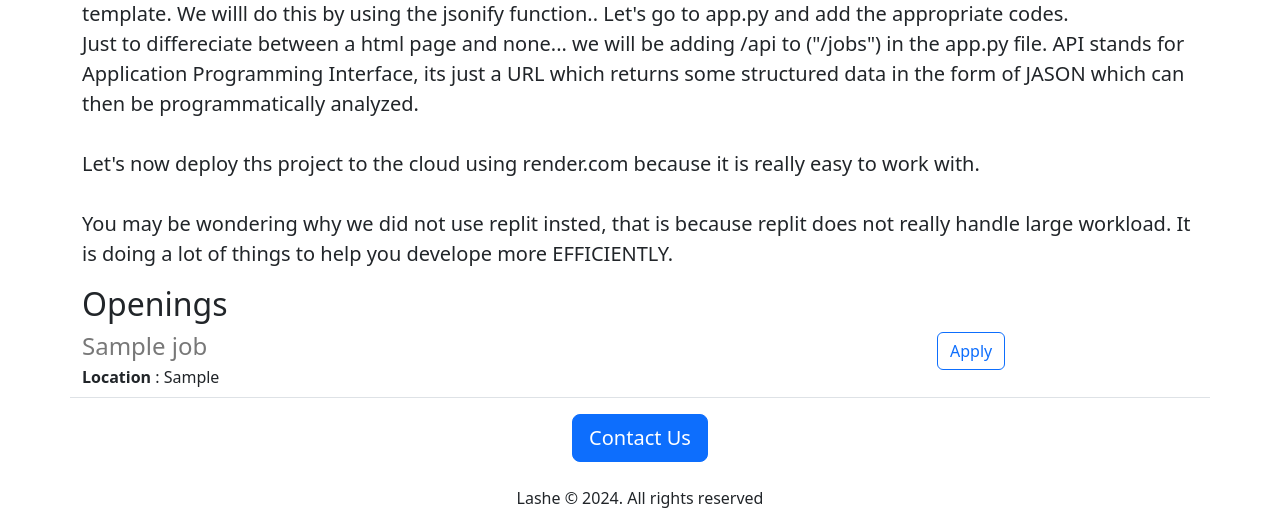
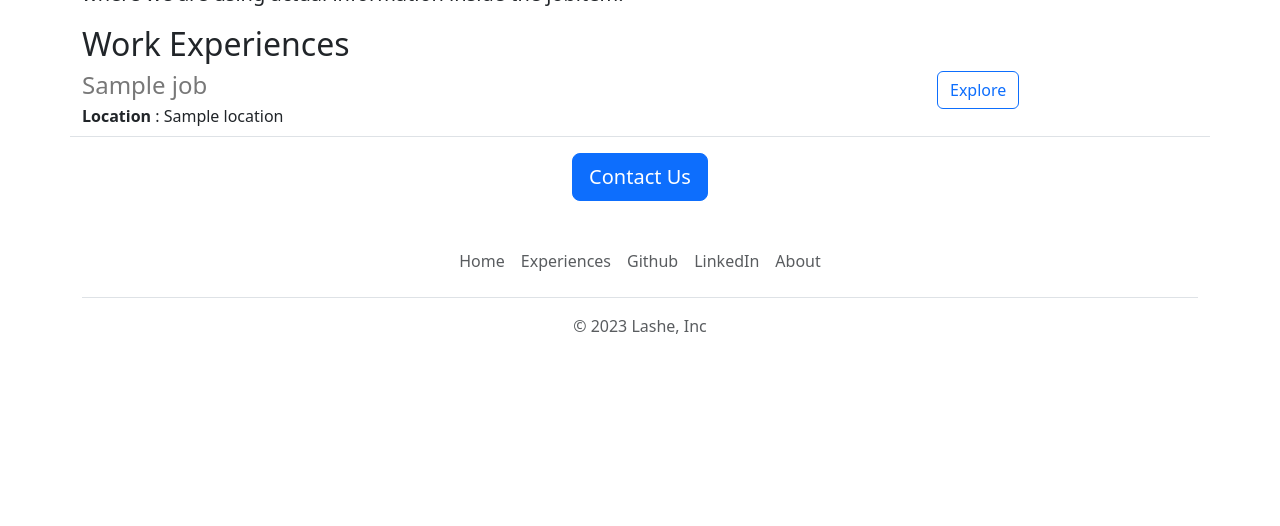
Before and after one commit to tioluakin/tiolu-careers-website, a Flask app: template templates/home.html in a window 1280 px wide. Shown: the part 833-1359 px from the top of the page. After the commit the page ends 1167 px from the top, so only its background shows below. Run offline with Flask 3, Linux system fonts and the light colour scheme; the template is opened without the code that fills it: most values are stand-ins (such as "Sample title", 1, 10 or a date in 2020).

Commit message:
functional and aesthetic improvement

```diff
--- a/app.py
+++ b/app.py
@@ -7,14 +7,14 @@ JOBS =[
 {
   'id': '1',
   'title': 'Data Analyst',
-  'location': 'Bengaluru, India',
-  'salary': 'Rs. 10,00,000'
+  'location': 'Canada/Remote',
+  # 'salary': 'Rs. 10,00,000'
 },
 {
   'id': '2',
   'title': 'Data Scientist',
-  'location': 'Bengaluru, India',
-  'salary': 'Rs. 10,00,000'
+  'location': 'Lagos,Nigeria',
+  # 'salary': 'Rs. 10,00,000'
 },
   {
     'id': '3',
@@ -25,8 +25,8 @@ JOBS =[
   {
     'id': '3',
     'title': 'Backend Developer',
-    'location': 'Abuja, Nigeia',
-    'salary': 'N150,00,000'
+    'location': 'Tanzania',
+    # 'salary': 'N150,00,000'
   },
 ]
 
--- /dev/null
+++ b/templates/footer.html
@@ -0,0 +1,17 @@
+<div class="b-example-divider"></div>
+
+<div class="container">
+  <footer class="py-3 my-4">
+    <ul class="nav justify-content-center border-bottom pb-3 mb-3">
+      <li class="nav-item"><a href="https://lashe.onrender.com/" class="nav-link px-2 text-body-secondary">Home</a></li>
+      <li class="nav-item"><a href="#" class="nav-link px-2 text-body-secondary">Experiences</a></li>
+      <li class="nav-item"><a href="https://github.com/tioluakin" class="nav-link px-2 text-body-secondary">Github</a></li>
+
+      <li class="nav-item"><a href="https://www.linkedin.com/in/tioluwalashe-akinbule" class="nav-link px-2 text-body-secondary">LinkedIn</a></li>
+
+
+      <li class="nav-item"><a href="#" class="nav-link px-2 text-body-secondary">About</a></li>
+    </ul>
+    <p class="text-center text-body-secondary">&copy; 2023 Lashe, Inc</p>
+  </footer>
+</div>
--- a/templates/home.html
+++ b/templates/home.html
@@ -30,27 +30,26 @@
 
   </head>
   <body>
+    {% include 'nav.html' %}
+     <img class="img-fluid" id ="banner" src="https://f94e4117-b018-433d-8155-8070885ab0f4-00-2mn0afkwdjc4l.picard.replit.dev/static/banner.jpg.jpg".jpg alt="">
 <div class="container">
 
-<h1 class="text-center mt-9 mb-4">
+<h1 class="text-center mt-4 mb-4">
 {{company_name}} Lashe
 </h1>
 
 
-   <img class="img-fluid" id ="banner" src="https://f94e4117-b018-433d-8155-8070885ab0f4-00-2mn0afkwdjc4l.picard.replit.dev/static/banner.jpg.jpg".jpg alt="">
-
-  <h2 class="text-center mt-2 mb-4">
+  <!-- <h2 class="text-center mt-2 mb-4">
     About Lashe
-  </h2 >
+  </h2 > -->
+  <div class="row">
+    <div class="col-md-6">
 <p class="lead">
-
-
-
 
  Now we have some dynamic data that we have rendered. we have taken information that was stored inside the JOBS list in app.py and and passed it into the render template (@app.route("/")) as a variable called jobs and of course we also passed another variable called 'company_name' which is the name of the company that we have passed into the template.
   <br><br>
 We are getting values out of the job variables into jobs and then passing it into the template called jobitem.html where we are using actual information inside the jobitem.
-  <br><br>
+  <!-- <br><br>
   Look at the appropriate documentation to create a template like this or just search online to figure out how. 90% of web development is done probably by just looking thngs up online. No body remembers all these from scratch
   <br>
   Now let's take the items in the JOBS list and render and covert them into a JASON string and then pass it into the template. We willl do this by using the jsonify function.. Let's go to app.py and add the appropriate codes.
@@ -59,12 +58,15 @@ Just to differeciate between a html page and none... we will be adding /api to (
   <br><br>
   Let's now deploy ths project to the cloud using render.com because it is really easy to work with.
    <br><br>
-You may be wondering why we did not use replit insted, that is because replit does not really handle large workload. It is doing a lot of things to help you develope more EFFICIENTLY.
+You may be wondering why we did not use replit insted, that is because replit does not really handle large workload. It is doing a lot of things to help you develope more EFFICIENTLY. -->
+</p>
+      </div>
+     <div class="d-none d-md-block col-6">
+<img src="/static/people.jpg" style="height:320px; border-radius:4px;" >
+       </div>
+</div>
 
-
-</p>
-
-  <h2>Openings</h2>
+  <h2>Work Experiences </h2>
   <!-- Templating syntax by Flsk, a way to insert dynamic data in HTML and Css -->
   <div>
     {% for job in jobs %}
@@ -75,11 +77,11 @@ You may be wondering why we did not use replit insted, that is because replit do
 
   <!--this is how to apply style in-line  -->
 <div class="text-center" >
-  <button class="btn btn-primary btn-lg">Contact Us</button>
-  <p class="mt-4">Lashe &copy; 2024. All rights reserved</p>
+  <a class="btn btn-primary btn-lg" href="mailto:tioluakin@gmail.com?subject=Questions%20about%20job%20work%20experience&body=My%20name%3A%20(your%20name%20here)%0D%0AMy%20questions%3A%20(enter%20questions%20here")>Contact Us</a>
+
 </div>
 
-
 </div>
+    {% include 'footer.html'%}
   </body>
 </html>
--- a/templates/jobitem.html
+++ b/templates/jobitem.html
@@ -2,13 +2,18 @@
   <div class="col-9">
   <h4 style="color:rgb(120,120,120); margin-bottom:4px;">
     {{ job['title'] }}</h4>
-  <div><b>Location </b>: {{ job[' location'] }}</div>
+  <div><b>Location </b>: {{ job['location'] }}</div>
+
   {% if 'salary' in job%}
   <div style = "color:black;"> <b> Salary</b>: {{ job['salary'] }}</div>
   {% endif %}
   </div>
-  <div class="col-3">
-  <button type="button" class="btn btn-outline-primary">Apply</button>
+  <div class="col-2">
+  <!-- <a href="https://google.com" type="button" class="btn btn-outline-primary">Explore</a> -->
+
+    <a href="mailto:tioluakin@gmail.com?subject=Application%20for%20{{ job['title'] }}&body=My%20name%3A%20(your%20name%20here)%0D%0AMy%20resume%20link%3A%20(resume%20link)%0D%0AMy%20LinkedIn%20link%3A%20(linkedIn%20link)" type="button" class="btn btn-outline-primary">Explore</a>
+
+
   </div>
 </div>
 
--- /dev/null
+++ b/templates/nav.html
@@ -0,0 +1,9 @@
+<nav class="navbar shadow-sm fixed-top bg-white ">
+  <div class="container-fluid">
+    <a class="navbar-brand" href="#">
+      <img src="/static/logo.svg" alt="Logo" width="30" height="24" class="d-inline-block align-text-top">
+    Lashe
+    </a>
+  </div>
+</nav>
+<div style="height:56px"></div>
```
Also changed, not shown: static/logo.svg (added), 1 other file.
